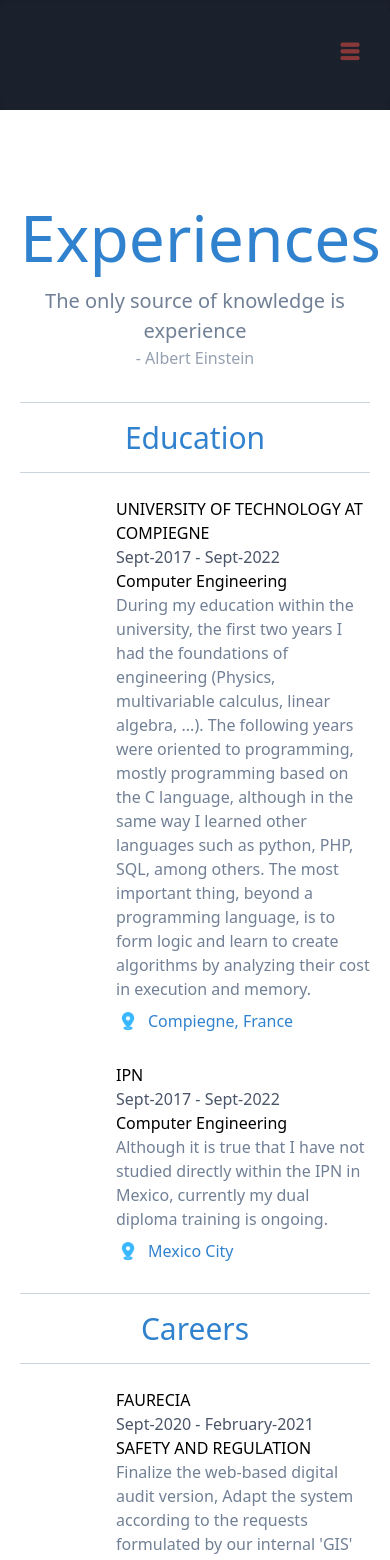
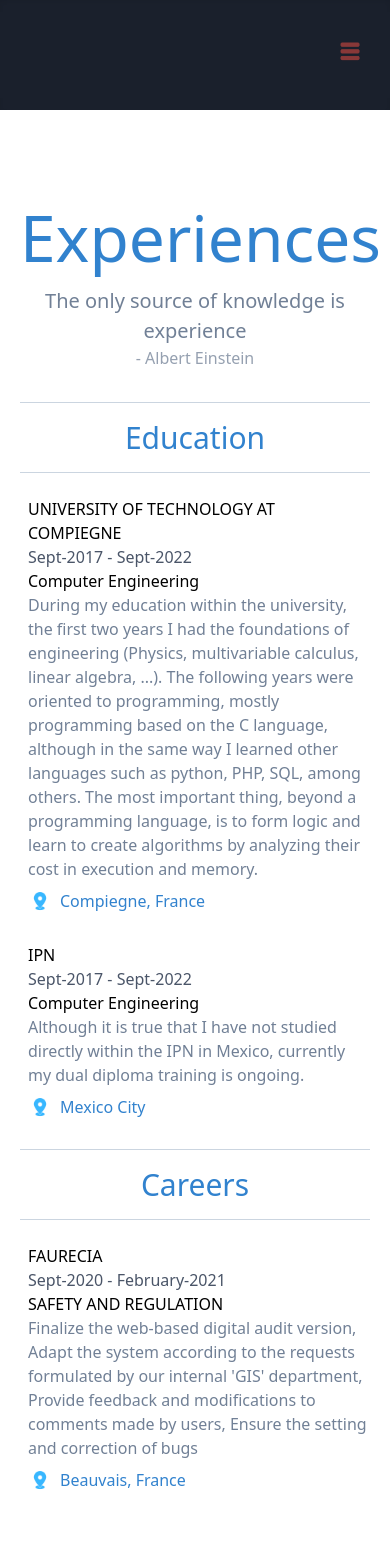
Before and after one commit to uzunigat/PersonalWebPage, a Vue app: page /Experiences in a window 390 px wide. Shown: the top 1560 px of the page. Built offline with nearby package versions, Linux system fonts and the light colour scheme.

Commit message:
Fix: Padding left Experiences Page

```diff
--- a/src/views/Experiences.vue
+++ b/src/views/Experiences.vue
@@ -13,8 +13,8 @@
 
             <div v-for="experience of experiences" :key="experience.name">
                 <div class="grid lg:grid-cols-2 xl:grid-cols-2 xl:gap-x-3 lg:gap-x-2 md:gap-y-2 sm:gap-y-2" >
-                    <px-experience-title class="text-left pl-24 xl:py-5 " :name="experience.name.toUpperCase()" :date_debut="experience.date_debut" :date_fin="experience.date_fin" />
-                    <px-experience-content class="text-left pl-24 xl:py-5" :diploma="experience.diploma" :description="experience.description" :location="experience.location"/>
+                    <px-experience-title class="text-left pl-2 xl:pl-24 lg:pl-24 md:pl-2 sm-pl-2 xl:py-5 " :name="experience.name.toUpperCase()" :date_debut="experience.date_debut" :date_fin="experience.date_fin" />
+                    <px-experience-content class="text-left pl-2 xl:pl-24 lg:pl-24 md:pl-2 sm-pl-2 xl:py-5 " :diploma="experience.diploma" :description="experience.description" :location="experience.location"/>
                 </div>
             </div>
 
@@ -27,8 +27,8 @@
 
             <div v-for="career of careers" :key="career.name">
                 <div class="grid lg:grid-cols-2 xl:grid-cols-2 xl:gap-x-3 lg:gap-x-2 md:gap-y-2 sm:gap-y-2 ">
-                    <px-experience-title class="text-left pl-24 xl:py-5" :name="career.name.toUpperCase()" :date_debut="career.date_debut" :date_fin="career.date_fin" />
-                    <px-experience-content class="text-left pl-24 xl:py-5" :diploma="career.project" :description="career.description" :location="career.location"/>
+                    <px-experience-title class="text-left pl-2 xl:pl-24 lg:pl-24 md:pl-2 sm-pl-2 xl:py-5 " :name="career.name.toUpperCase()" :date_debut="career.date_debut" :date_fin="career.date_fin" />
+                    <px-experience-content class="text-left pl-2 xl:pl-24 lg:pl-24 md:pl-2 sm-pl-2 xl:py-5 " :diploma="career.project" :description="career.description" :location="career.location"/>
                 </div>
             </div>
 
```
